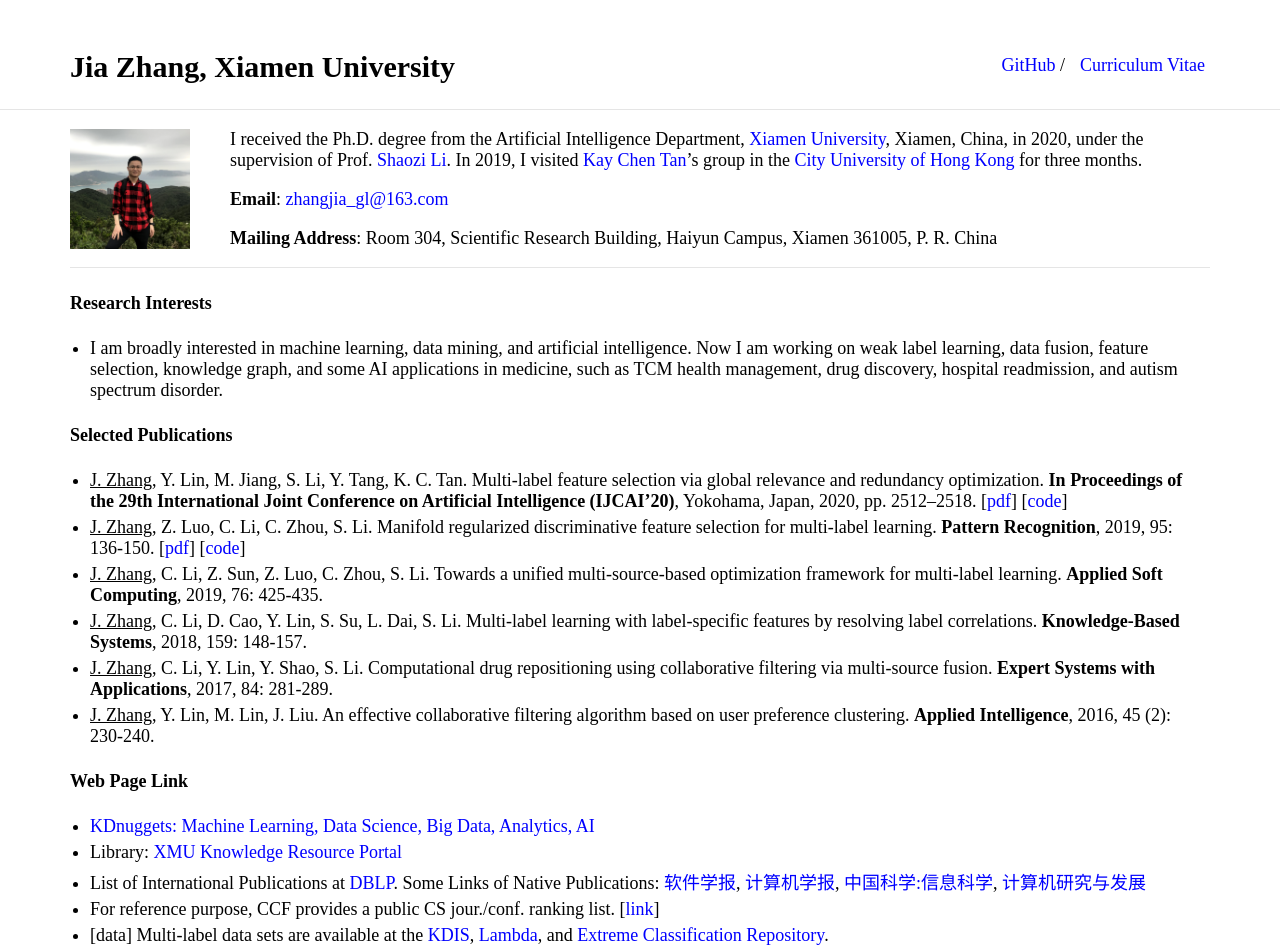
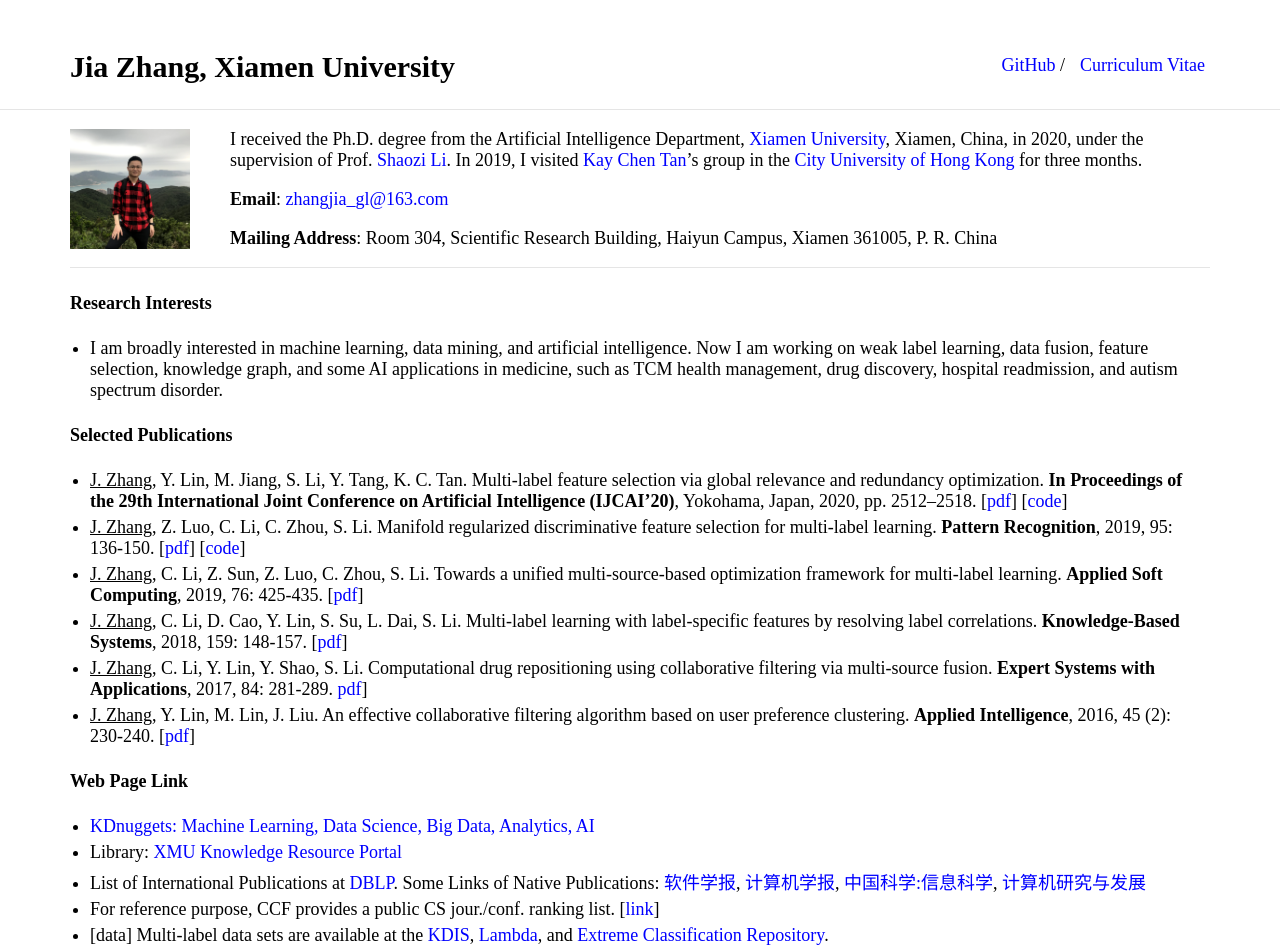
Before and after one commit to jiazhang-ml/jiazhang-ml.github.io, a Jekyll site: the page built from index.md, in a window 1280 px wide. Shown: the top 952 px of the page. Built offline with Jekyll 4.4.1, drawn with Linux system fonts in a browser that asks for light colours.

Commit message:
Update index.md

```diff
--- a/index.md
+++ b/index.md
@@ -20,10 +20,10 @@ I received the Ph.D. degree from the Artificial Intelligence Department, [Xiamen
 #### Selected Publications
 * <u>J. Zhang</u>, Y. Lin, M. Jiang, S. Li, Y. Tang, K. C. Tan. Multi-label feature selection via global relevance and redundancy optimization. **In Proceedings of the 29th International Joint Conference on Artificial Intelligence (IJCAI’20)**, Yokohama, Japan, 2020, pp. 2512–2518. [[pdf](0348.pdf)] [[code](GRRO-master.zip)]
 * <u>J. Zhang</u>, Z. Luo, C. Li, C. Zhou, S. Li. Manifold regularized discriminative feature selection for multi-label learning. **Pattern Recognition**, 2019, 95: 136-150. [[pdf](1-s2.0-S0031320319302341-main.pdf)] [[code](MDFS-master.zip)]
-* <u>J. Zhang</u>, C. Li, Z. Sun, Z. Luo, C. Zhou, S. Li. Towards a unified multi-source-based optimization framework for multi-label learning. **Applied Soft Computing**, 2019, 76: 425-435.
-* <u>J. Zhang</u>, C. Li, D. Cao, Y. Lin, S. Su, L. Dai, S. Li. Multi-label learning with label-specific features by resolving label correlations. **Knowledge-Based Systems**, 2018, 159: 148-157.
-* <u>J. Zhang</u>, C. Li, Y. Lin, Y. Shao, S. Li. Computational drug repositioning using collaborative filtering via multi-source fusion. **Expert Systems with Applications**, 2017, 84: 281-289.
-* <u>J. Zhang</u>, Y. Lin, M. Lin, J. Liu. An effective collaborative filtering algorithm based on user preference clustering. **Applied Intelligence**, 2016, 45 (2): 230-240.
+* <u>J. Zhang</u>, C. Li, Z. Sun, Z. Luo, C. Zhou, S. Li. Towards a unified multi-source-based optimization framework for multi-label learning. **Applied Soft Computing**, 2019, 76: 425-435. [[pdf](1-s2.0-S1568494618307051-main.pdf)]
+* <u>J. Zhang</u>, C. Li, D. Cao, Y. Lin, S. Su, L. Dai, S. Li. Multi-label learning with label-specific features by resolving label correlations. **Knowledge-Based Systems**, 2018, 159: 148-157. [[pdf](1-s2.0-S0950705118303472-main.pdf)]
+* <u>J. Zhang</u>, C. Li, Y. Lin, Y. Shao, S. Li. Computational drug repositioning using collaborative filtering via multi-source fusion. **Expert Systems with Applications**, 2017, 84: 281-289. [pdf](1-s2.0-S0957417417303202-main.pdf)]
+* <u>J. Zhang</u>, Y. Lin, M. Lin, J. Liu. An effective collaborative filtering algorithm based on user preference clustering. **Applied Intelligence**, 2016, 45 (2): 230-240. [[pdf](10.1007_s10489-015-0756-9.pdf)]
 
 #### Web Page Link
 * [KDnuggets: Machine Learning, Data Science, Big Data, Analytics, AI](https://www.kdnuggets.com/)
```
